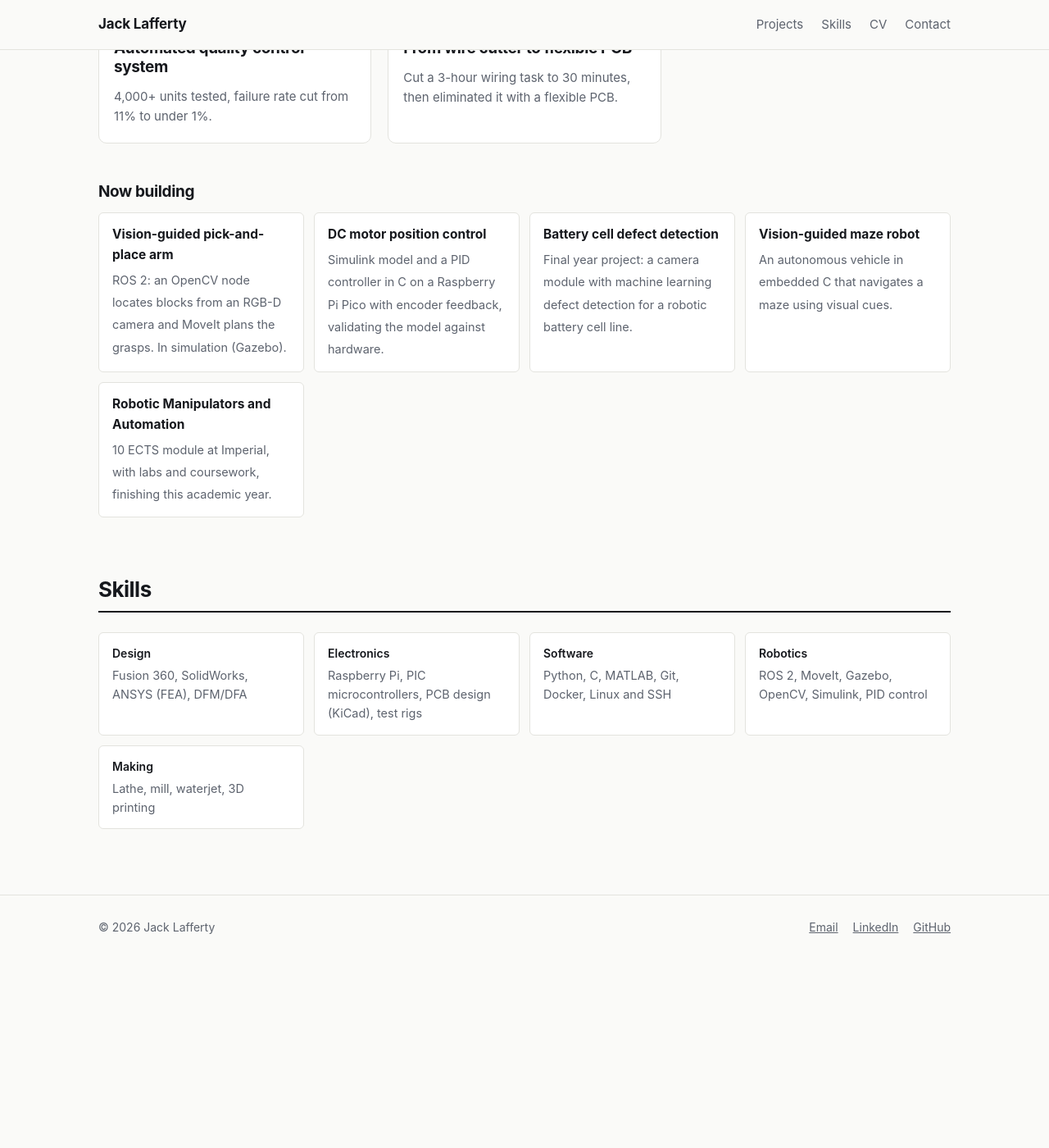
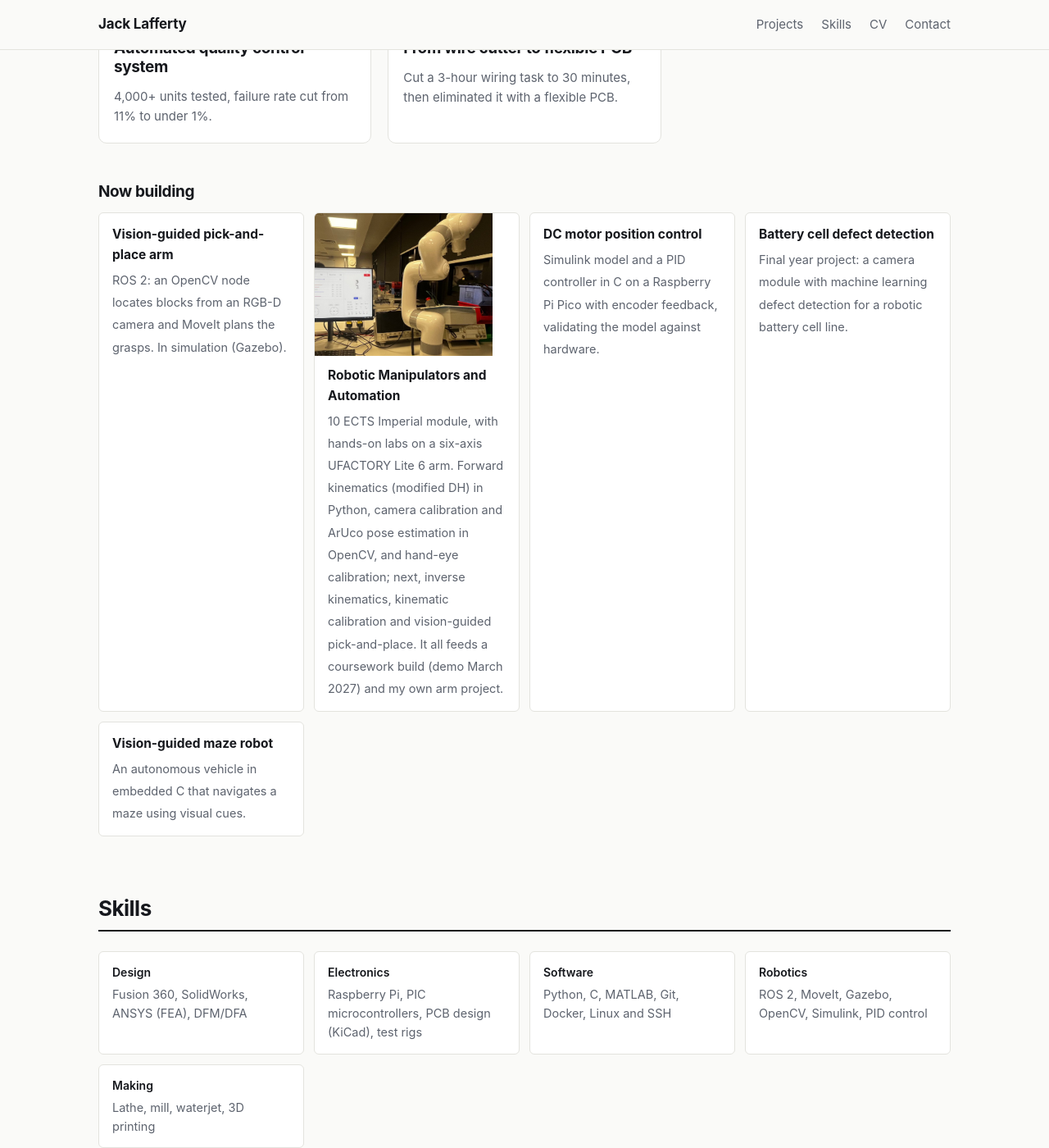
Before and after one commit to jack-laff/jack-laff.github.io, a Jekyll site: the page built from index.html, in a window 1280 px wide and 1400 px high, scrolled down 1327 px. Shown: the whole window at 82% size. Built offline with Jekyll 4.4.1, drawn with Linux system fonts in a browser that asks for light colours; before the commit the page ends 2498 px from its top, so only the background shows below that.

Commit message:
RMA tile

```diff
--- a/assets/css/style.css
+++ b/assets/css/style.css
@@ -130,6 +130,8 @@ h3 { font-size: 19px; }
 .now li { background: var(--surface); border: 1px solid var(--line); border-radius: 6px; padding: 14px 16px; }
 .now strong { display: block; font-size: 15.5px; margin-bottom: 4px; }
 .now span { color: var(--muted); font-size: 14.5px; }
+.now li.has-img { overflow: hidden; }
+.now li.has-img img { display: block; width: calc(100% + 32px); margin: -14px -16px 12px; aspect-ratio: 5 / 4; object-fit: cover; object-position: 50% 25%; }
 .gallery figure { margin: 0; }
 .gallery figcaption { color: var(--muted); font-size: 14px; margin-top: 6px; }
 .prose .gallery img { margin: 0; }
--- a/index.html
+++ b/index.html
@@ -45,10 +45,10 @@ title: Jack Lafferty
   <h3 class="subhead">Now building</h3>
   <ul class="now">
     <li><strong>Vision-guided pick-and-place arm</strong><span>ROS 2: an OpenCV node locates blocks from an RGB-D camera and MoveIt plans the grasps. In simulation (Gazebo).</span></li>
+    <li class="has-img"><img src="{{ '/assets/img/rma/lab-setup.jpg' | relative_url }}" alt="UFACTORY Lite 6 arm at my lab station, with UFactory Studio on screen and the ArUco calibration target on the bench" loading="lazy"><strong>Robotic Manipulators and Automation</strong><span>10 ECTS Imperial module, with hands-on labs on a six-axis UFACTORY Lite 6 arm. Forward kinematics (modified DH) in Python, camera calibration and ArUco pose estimation in OpenCV, and hand-eye calibration; next, inverse kinematics, kinematic calibration and vision-guided pick-and-place. It all feeds a coursework build (demo March 2027) and my own arm project.</span></li>
     <li><strong>DC motor position control</strong><span>Simulink model and a PID controller in C on a Raspberry Pi Pico with encoder feedback, validating the model against hardware.</span></li>
     <li><strong>Battery cell defect detection</strong><span>Final year project: a camera module with machine learning defect detection for a robotic battery cell line.</span></li>
     <li><strong>Vision-guided maze robot</strong><span>An autonomous vehicle in embedded C that navigates a maze using visual cues.</span></li>
-    <li><strong>Robotic Manipulators and Automation</strong><span>10 ECTS module at Imperial, with labs and coursework, finishing this academic year.</span></li>
   </ul>
 </section>
 
```
Also changed, not shown: assets/img/rma/lab-setup.jpg (added).
